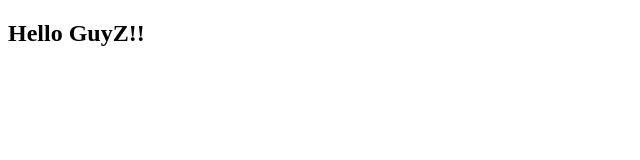
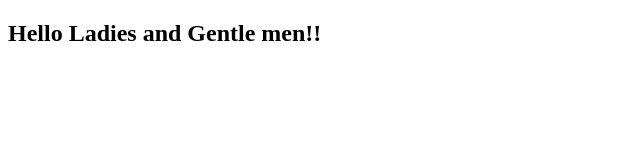
Before and after one commit to ogokehpeter/ogokehpeter.github.io, a plain HTML site: page index.html in a window 1280 px wide. Shown: the whole page, without its empty margins (0-640 px from the left). Drawn offline with Linux system fonts and the light colour scheme.

Commit message:
Changed to Ladies and gentlemen

```diff
--- a/index.html
+++ b/index.html
@@ -6,7 +6,7 @@
 
 
 
-<h2>Hello GuyZ!!</h2>
+<h2>Hello Ladies and Gentle men!!</h2>
 
 </body>
 </html>
```
